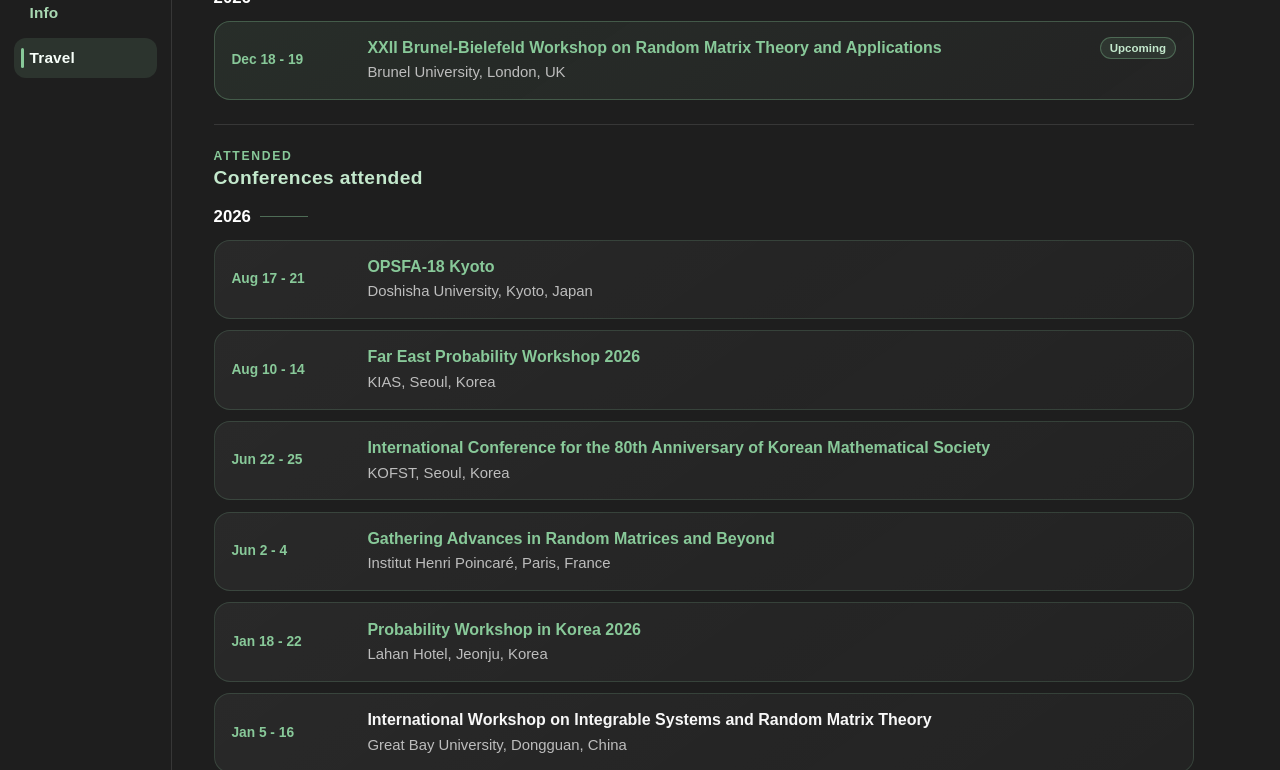
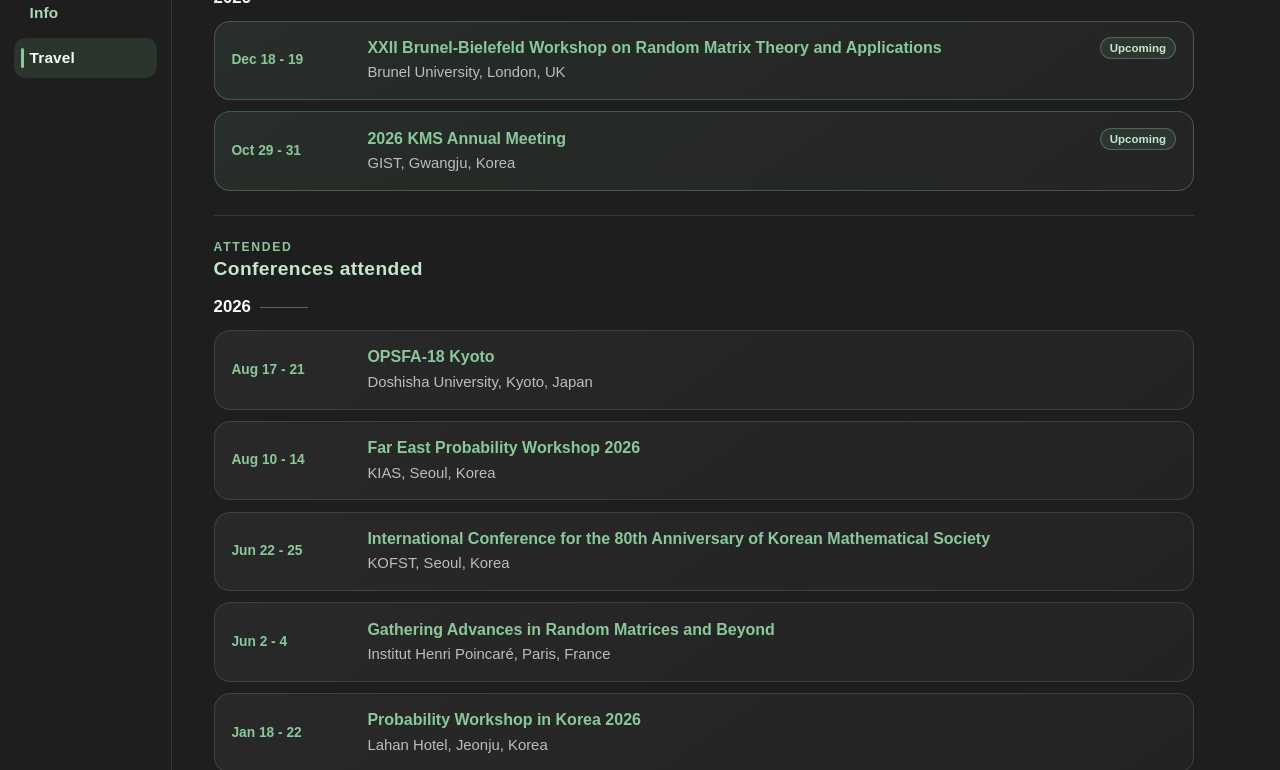
Before and after one commit to y-gJung/y-gJung.github.io, a Jekyll site: the page built from travel.md, in a window 1280 px wide and 900 px high, scrolled down 620 px, cut to the strip 130-900 px from the top of the window. Built offline with Jekyll 4.4.1, drawn with Linux system fonts in a browser that asks for light colours.

Commit message:
Update travel.md

```diff
--- a/travel.md
+++ b/travel.md
@@ -30,6 +30,14 @@
           <div class="travel-card-body">
             <h4><a href="https://www.brunel.ac.uk/mathematics/research-and-phd-programmes/Random-Matrix-Theory-Workshops">XXII Brunel-Bielefeld Workshop on Random Matrix Theory and Applications</a></h4>
             <p>Brunel University, London, UK</p>
+          </div>
+          <span class="travel-tag">Upcoming</span>
+        </article>
+        <article class="travel-card upcoming">
+          <div class="travel-date">Oct 29 - 31</div>
+          <div class="travel-card-body">
+            <h4><a href="https://www.kms.or.kr/conference/meeting/index.html?period=94">2026 KMS Annual Meeting</a></h4>
+            <p>GIST, Gwangju, Korea</p>
           </div>
           <span class="travel-tag">Upcoming</span>
         </article>
```
